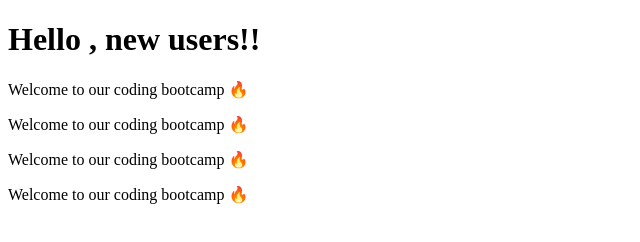
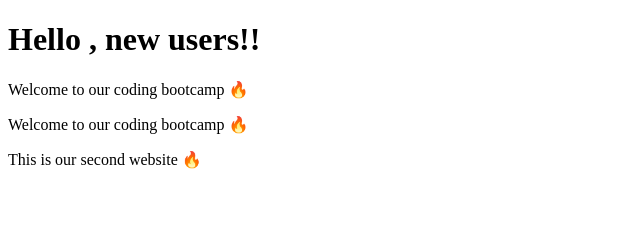
Before and after one commit to Vaibhexa/codverse, a plain HTML site: page index.html in a window 1280 px wide. Shown: the whole page, without its empty margins (0-640 px from the left). Drawn offline with Linux system fonts and the light colour scheme.

Commit message:
Update index.html
Adding para from the github website

```diff
--- a/index.html
+++ b/index.html
@@ -9,7 +9,6 @@
     <h1>Hello , new users!!</h1>
     <p>Welcome to our coding bootcamp 🔥</p>
     <p>Welcome to our coding bootcamp 🔥</p>
-    <p>Welcome to our coding bootcamp 🔥</p>
-    <p>Welcome to our coding bootcamp 🔥</p>
+    <p>This is our second website 🔥</p>
 </body>
 </html>
```
